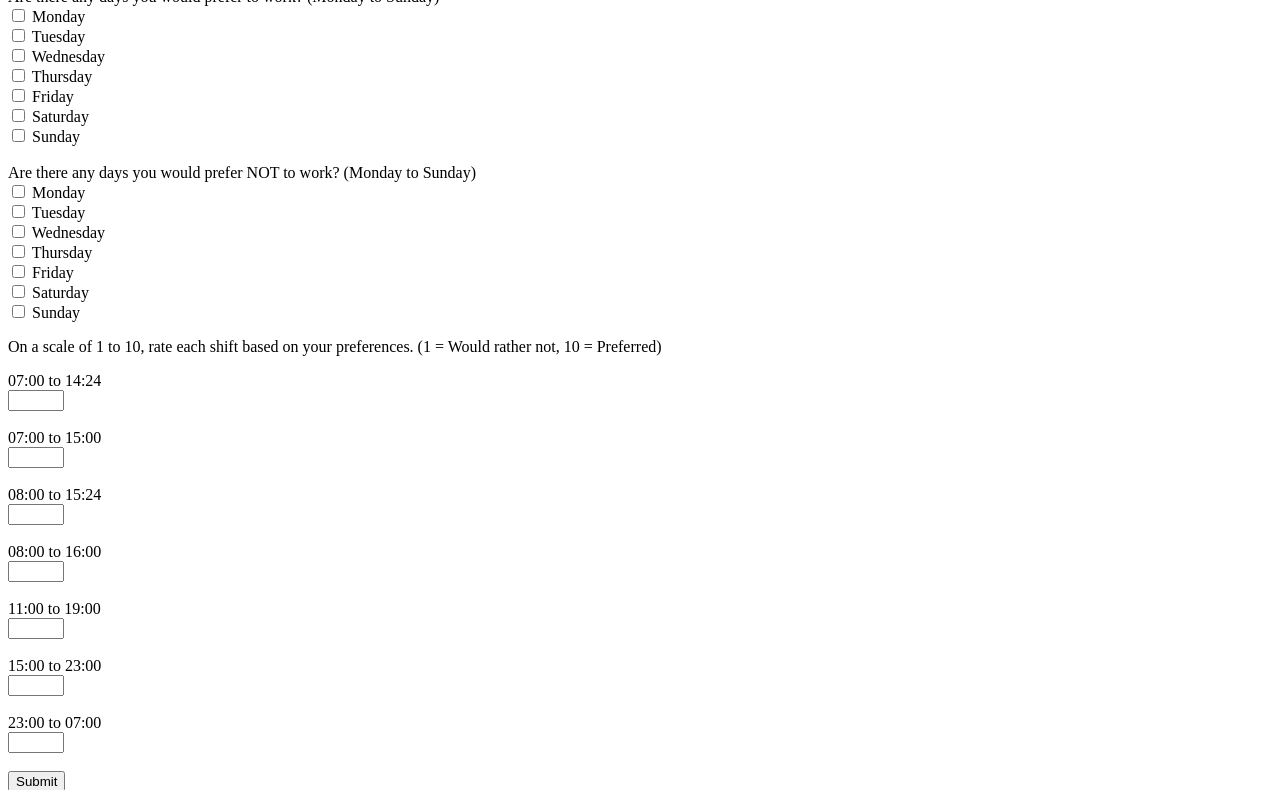
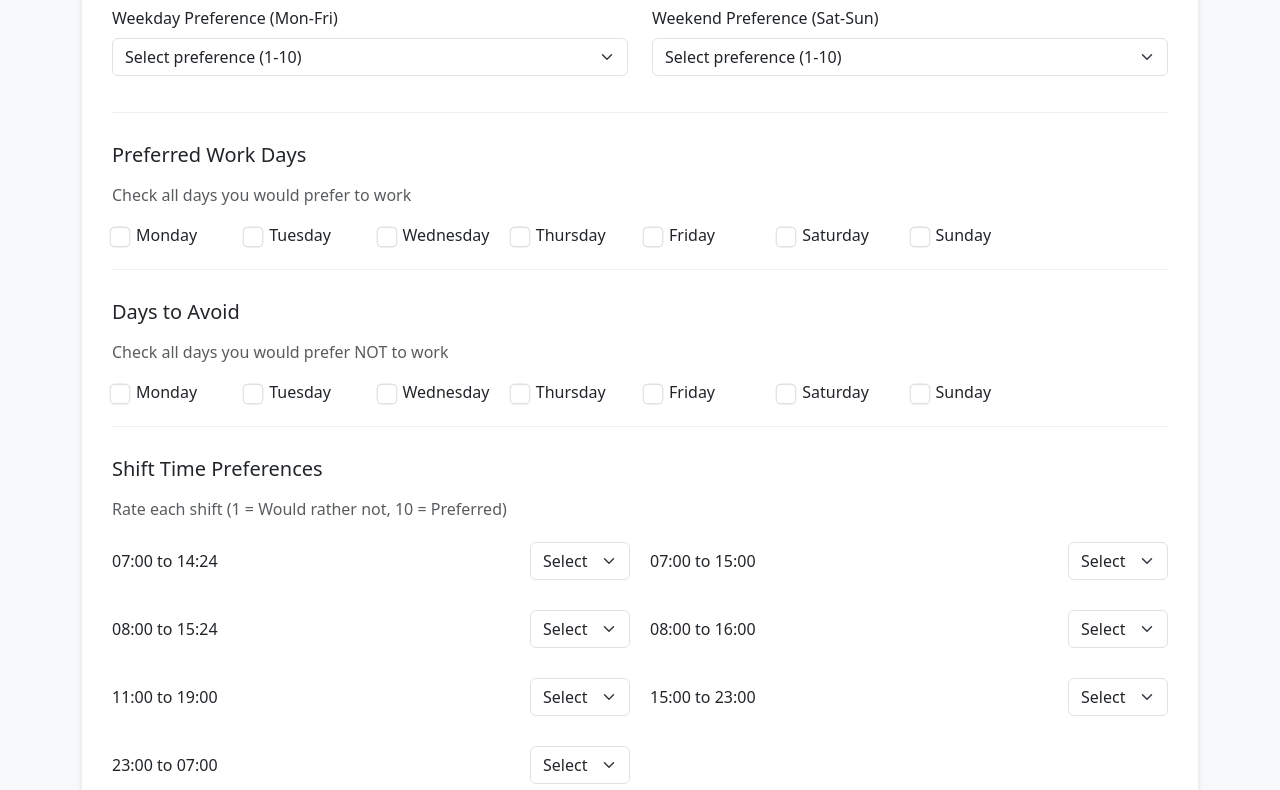
Before and after one commit to Hamsterbil/P2-Vagtplan, a website: page app/node/PublicResources/html/Preferences.html in a window 1280 px wide. Shown: the part 188-978 px from the top of the page. Drawn offline with nearby package versions, Linux system fonts and the light colour scheme; no server answers.

Commit message:
Preferences frontend

```diff
--- a/app/node/PublicResources/html/Preferences.html
+++ b/app/node/PublicResources/html/Preferences.html
@@ -3,90 +3,223 @@
 <head>
     <meta charset="UTF-8">
     <meta name="viewport" content="width=device-width, initial-scale=1.0">
-    <title>Preference</title>
-    <script defer src="scheduler.js"></script>
+    <title>Shift Planner - Preferences</title>
+    <link href="https://cdn.jsdelivr.net/npm/bootstrap@5.3.3/dist/css/bootstrap.min.css" rel="stylesheet" integrity="sha384-QWTKZyjpPEjISv5WaRU9OFeRpok6YctnYmDr5pNlyT2bRjXh0JMhjY6hW+ALEwIH" crossorigin="anonymous">
+    <script src="../js/client.js"></script>
+    <link rel="icon" type="image/x-icon" href="/img/favicon.ico">
+    <style>
+        /* Basic body styling */
+        body {
+            background-color: #f8f9fa;
+            padding-top: 20px;
+        }
+        /* Container for the main preferences form */
+        .preferences-container {
+            background: white;
+            padding: 30px;
+            border-radius: 8px;
+            box-shadow: 0 4px 6px rgba(0,0,0,0.1);
+            margin-bottom: 30px;
+        }
+        /* Styling for each section within the form */
+        .form-section {
+            margin-bottom: 30px;
+            padding-bottom: 20px;
+            border-bottom: 1px solid #eee;
+        }
+        /* --- Styles for dynamically generated content --- */
+        /* Grid layout for day checkboxes */
+        .day-checkboxes {
+            display: grid;
+            grid-template-columns: repeat(auto-fill, minmax(120px, 1fr)); /* Responsive grid */
+            gap: 10px;
+            margin-top: 15px;
+        }
+        /* Flex container for each checkbox item (input + label) */
+        .checkbox-item {
+            display: flex;
+            align-items: center;
+        }
+        /* Style for the actual checkbox input */
+        .checkbox-item input {
+            margin-right: 8px;
+            transform: scale(1.3); /* Make checkboxes slightly larger */
+        }
+        /* Grid layout for shift rating items */
+        .shift-rating {
+            display: grid;
+            grid-template-columns: 1fr; /* Default to 1 column on small screens */
+            gap: 15px;
+        }
+        /* Make shift rating 2 columns on medium screens and up */
+        @media (min-width: 768px) {
+             .shift-rating {
+                 grid-template-columns: 1fr 1fr;
+                 gap: 20px;
+             }
+        }
+        /* Flex container for each shift rating item (label + select) */
+        .shift-rating-item {
+            display: flex;
+            align-items: center;
+            justify-content: space-between;
+            padding: 5px 0;
+        }
+        /* Styling for the shift time label */
+        .shift-label {
+            margin-right: 15px;
+            flex-shrink: 0; /* Prevent label from shrinking */
+        }
+        /* Styling for the shift rating select input */
+        .shift-rating-item .form-select {
+              width: 100px; /* Fixed width for the select dropdown */
+              flex-shrink: 0; /* Prevent select from shrinking */
+        }
+        /* --- End dynamic content styles --- */
+    </style>
 </head>
 <body>
-    <h1>Preferences for scheduling</h1>
-    <form id="preferencesForm">
-        <label>On a scale of 1 to 10, how much do you prefer to work week days (Monday to Friday)? (1 = Would rather not, 10 = Preferred)</label><br>
-        <input type="number" id="weekdays" min="1" max="10" required><br>
-        <label>On a scale of 1 to 10, how much do you prefer to work weekends (Saturday and Sunday)? (1 = Would rather not, 10 = Preferred)</label><br>
-        <input type="number" id="weekends" min="1" max="10" required><br>
-        <br>
+    <div class="container">
+        <nav class="navbar navbar-expand-sm navbar-light bg-white border rounded mb-4 p-2">
+            <div class="container-fluid">
+                <a class="navbar-brand" href="#">Shift Planner</a>
+                <div class="ms-auto d-flex align-items-center">
+                    <span class="navbar-text me-2 small" id="currentUser">User</span>
+                    <button class="btn btn-sm btn-danger" onclick="window.location.href='planner.html'">Back to Planner</button>
+                </div>
+            </div>
+        </nav>
 
-        <label>Are there any days you would prefer to work? (Monday to Sunday)</label><br>
-        <input type="checkbox" id="Monday" name="preferredDays" value="Monday">
-        <label for="Monday"> Monday</label><br>
+        <div class="preferences-container">
+            <h2 class="mb-4">Your Scheduling Preferences</h2>
 
-        <input type="checkbox" id="Tuesday" name="preferredDays" value="Tuesday">
-        <label for="Tuesday"> Tuesday</label><br>
+            <form id="preferenceForm">
+                <div class="form-section">
+                    <div class="row mb-3">
+                        <div class="col-md-6 mb-3 mb-md-0">
+                            <label for="weekdays" class="form-label">Weekday Preference (Mon-Fri)</label>
+                            <select class="form-select" id="weekdays" required>
+                            </select>
+                        </div>
+                        <div class="col-md-6">
+                            <label for="weekends" class="form-label">Weekend Preference (Sat-Sun)</label>
+                            <select class="form-select" id="weekends" required>
+                            </select>
+                        </div>
+                    </div>
+                </div>
 
-        <input type="checkbox" id="Wednesday" name="preferredDays" value="Wednesday">
-        <label for="Wednesday"> Wednesday</label><br>
+                <div class="form-section">
+                    <h5 class="mb-3">Preferred Work Days</h5>
+                    <p class="text-muted">Check all days you would prefer to work</p>
+                    <div class="day-checkboxes" id="preferredDaysCheckboxes">
+                    </div>
+                </div>
 
-        <input type="checkbox" id="Thursday" name="preferredDays" value="Thursday">
-        <label for="Thursday"> Thursday</label><br>
+                <div class="form-section">
+                    <h5 class="mb-3">Days to Avoid</h5>
+                    <p class="text-muted">Check all days you would prefer NOT to work</p>
+                    <div class="day-checkboxes" id="notPreferredDaysCheckboxes">
+                    </div>
+                </div>
 
-        <input type="checkbox" id="Friday" name="preferredDays" value="Friday">
-        <label for="Friday"> Friday</label><br>
+                <div class="form-section">
+                    <h5 class="mb-3">Shift Time Preferences</h5>
+                    <p class="text-muted">Rate each shift (1 = Would rather not, 10 = Preferred)</p>
+                    <div class="shift-rating" id="shiftRatingContainer">
+                        <div class="shift-rating-item">
+                            <label for="shift1" class="shift-label">07:00 to 14:24</label>
+                        </div>
+                        <div class="shift-rating-item">
+                            <label for="shift2" class="shift-label">07:00 to 15:00</label>
+                        </div>
+                        <div class="shift-rating-item">
+                            <label for="shift3" class="shift-label">08:00 to 15:24</label>
+                        </div>
+                        <div class="shift-rating-item">
+                            <label for="shift4" class="shift-label">08:00 to 16:00</label>
+                        </div>
+                        <div class="shift-rating-item">
+                            <label for="shift5" class="shift-label">11:00 to 19:00</label>
+                        </div>
+                        <div class="shift-rating-item">
+                            <label for="shift6" class="shift-label">15:00 to 23:00</label>
+                        </div>
+                        <div class="shift-rating-item">
+                            <label for="shift7" class="shift-label">23:00 to 07:00</label>
+                        </div>
+                    </div>
+                </div>
 
-        <input type="checkbox" id="Saturday" name="preferredDays" value="Saturday">
-        <label for="Saturday"> Saturday</label><br>
+                <div class="d-grid gap-2 d-md-flex justify-content-md-end">
+                    <button type="submit" class="btn btn-primary">Save Preferences</button>
+                </div>
+            </form>
+        </div>
+    </div>
 
-        <input type="checkbox" id="Sunday" name="preferredDays" value="Sunday">
-        <label for="Sunday"> Sunday</label><br>
+    <script>
+        // Wait for the DOM to be fully loaded before running scripts
+        document.addEventListener('DOMContentLoaded', function() {
+            // Setup the form and its elements
+            const weekdays = document.getElementById('weekdays');
+            const weekends = document.getElementById('weekends');
+            const preferredCheckboxes = document.getElementById('preferredDaysCheckboxes');
+            const notPreferredCheckboxes = document.getElementById('notPreferredDaysCheckboxes');
+            const shiftRatingContainers = document.getElementById('shiftRatingContainer').children;
+            const days = ['Monday', 'Tuesday', 'Wednesday', 'Thursday', 'Friday', 'Saturday', 'Sunday'];
 
-        <br>
-        <label>Are there any days you would prefer NOT to work? (Monday to Sunday)</label><br>
-        <input type="checkbox" id="notMonday" name="notPreferredDays" value="notMonday">
-        <label for="notMonday"> Monday</label><br>
+            const daysHTML =
+                `<option value="" disabled selected>Select preference (1-10)</option>
+                <option value="1">1 - Would rather not</option>
+                <option value="2">2</option>
+                <option value="3">3</option>
+                <option value="4">4</option>
+                <option value="5">5 - Neutral</option>
+                <option value="6">6</option>
+                <option value="7">7</option>
+                <option value="8">8</option>
+                <option value="9">9</option>
+                <option value="10">10 - Strongly prefer</option>`;
 
-        <input type="checkbox" id="notTuesday" name="notPreferredDays" value="notTuesday">
-        <label for="notTuesday"> Tuesday</label><br>
+            weekdays.innerHTML = daysHTML;
+            weekends.innerHTML = daysHTML;
 
-        <input type="checkbox" id="notWednesday" name="notPreferredDays" value="notWednesday">
-        <label for="notWednesday"> Wednesday</label><br>
+            for (let i = 0; i < 7; i++) {
+                const preferredHTML =
+                    `<div class="checkbox-item form-check">
+                        <input class="form-check-input" type="checkbox" id="${days[i]}" name="preferredDays" value="${days[i]}">
+                        <label class="form-check-label" for="${days[i]}">${days[i]}</label>
+                    </div>`;
 
-        <input type="checkbox" id="notThursday" name="notPreferredDays" value="notThursday">
-        <label for="notThursday"> Thursday</label><br>
+                const notPreferredHTML =
+                    `<div class="checkbox-item form-check">
+                        <input class="form-check-input" type="checkbox" id="not${days[i]}" name="notPreferredDays" value="${days[i]}">
+                        <label class="form-check-label" for="not${days[i]}">${days[i]}</label>
+                    </div>`;
 
-        <input type="checkbox" id="notFriday" name="notPreferredDays" value="notFriday">
-        <label for="notFriday"> Friday</label><br>
+                const shiftSelectHTML =
+                    `<select class="form-select" id="shift${i+1}" name="shift" required>
+                        <option value="" disabled selected>Select</option>
+                        <option value="1">1</option>
+                        <option value="2">2</option>
+                        <option value="3">3</option>
+                        <option value="4">4</option>
+                        <option value="5">5</option>
+                        <option value="6">6</option>
+                        <option value="7">7</option>
+                        <option value="8">8</option>
+                        <option value="9">9</option>
+                        <option value="10">10</option>
+                    </select>`;
 
-        <input type="checkbox" id="notSaturday" name="notPreferredDays" value="notSaturday">
-        <label for="notSaturday"> Saturday</label><br>
+                preferredCheckboxes.innerHTML += preferredHTML;
+                notPreferredCheckboxes.innerHTML += notPreferredHTML;
+                shiftRatingContainers[i].innerHTML += shiftSelectHTML;
+            }
 
-        <input type="checkbox" id="notSunday" name="notPreferredDays" value="notSunday">
-        <label for="notSunday"> Sunday</label><br>
-
-        <p>On a scale of 1 to 10, rate each shift based on your preferences. (1 = Would rather not, 10 = Preferred)</p>
-
-        <label for="shift1">07:00 to 14:24</label><br>
-        <input type="number" id="shift1" name="shift1" min="1" max="10" required><br><br>
-
-        <label for="shift2">07:00 to 15:00</label><br>
-        <input type="number" id="shift2" name="shift2" min="1" max="10" required><br><br>
-
-        <label for="shift3">08:00 to 15:24</label><br>
-        <input type="number" id="shift3" name="shift3" min="1" max="10" required><br><br>
-
-        <label for="shift4">08:00 to 16:00</label><br>
-        <input type="number" id="shift4" name="shift4" min="1" max="10" required><br><br>
-
-        <label for="shift5">11:00 to 19:00</label><br>
-        <input type="number" id="shift5" name="shift5" min="1" max="10" required><br><br>
-
-        <label for="shift6">15:00 to 23:00</label><br>
-        <input type="number" id="shift6" name="shift6" min="1" max="10" required><br><br>
-
-        <label for="shift7">23:00 to 07:00</label><br>
-        <input type="number" id="shift7" name="shift7" min="1" max="10" required><br><br>
-
-        <button type="submit" id="submitBtn">Submit</button>
-    </form>
-    <script>
-
+            preferenceForm();
+        });
     </script>
 </body>
 </html>
```
